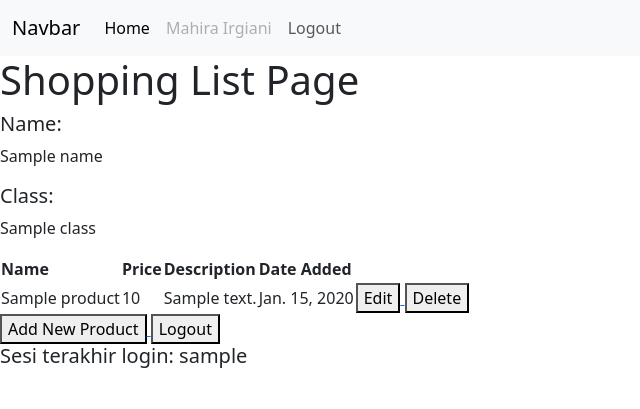
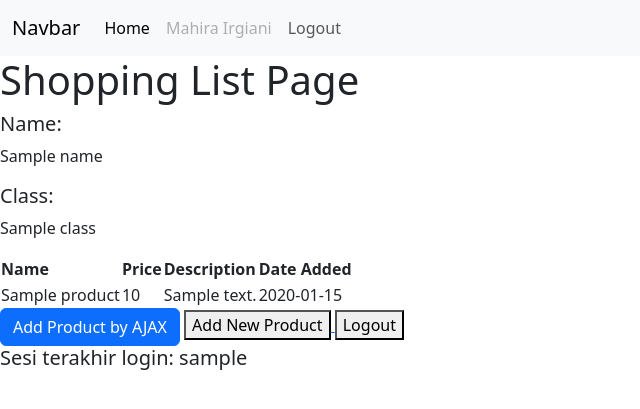
Before and after one commit to mahirairgn/shopping-list, a Django app: template main/templates/main.html in a window 1280 px wide. Shown: the top 409 px of the page, without its empty margins (0-640 px from the left). Run offline with Django 4.2, Linux system fonts and the light colour scheme; tables that the repository leaves empty hold one stand-in row (values such as "Sample post"); the template is opened without the code that fills it: values that come from a table or form of the project are taken from there, most other values are stand-ins (such as "Sample title", 1, 10 or a date in 2020).

Commit message:
menyelesaikan tutorial 5

```diff
--- a/main/templates/main.html
+++ b/main/templates/main.html
@@ -25,7 +25,6 @@
     </nav>
 
 
-
     <h1>Shopping List Page</h1>
 
     <h5>Name:</h5>
@@ -35,40 +34,83 @@
     <p>{{class}}</p>
 
 
+    <table id="product_table"></table>
 
-    <table>
-        <tr>
+
+    <script>
+        async function getProducts() {
+            return fetch("{% url 'main:get_product_json' %}").then((res) => res.json())
+        }
+
+        async function refreshProducts() {
+        document.getElementById("product_table").innerHTML = ""
+        const products = await getProducts()
+        let htmlString = `<tr>
             <th>Name</th>
             <th>Price</th>
             <th>Description</th>
             <th>Date Added</th>
-        </tr>
+        </tr>`
+        products.forEach((item) => {
+            htmlString += `\n<tr>
+            <td>${item.fields.name}</td>
+            <td>${item.fields.price}</td>
+            <td>${item.fields.description}</td>
+            <td>${item.fields.date_added}</td>
+        </tr>`
+        })
 
-        {% comment %} Berikut cara memperlihatkan data produk di bawah baris ini {% endcomment %}
+        document.getElementById("product_table").innerHTML = htmlString
+    }
 
-        {% for product in products %}
-            <tr>
-                <td>{{product.name}}</td>
-                <td>{{product.price}}</td>
-                <td>{{product.description}}</td>
-                <td>{{product.date_added}}</td>
+    function addProduct() {
+        fetch("{% url 'main:add_product_ajax' %}", {
+            method: "POST",
+            body: new FormData(document.querySelector('#form'))
+        }).then(refreshProducts)
 
-                <td>
-                    <a href="{% url 'main:edit_product' product.pk %}">
-                        <button>
-                            Edit
-                        </button>
-                    </a>
-                    <a href="{% url 'main:delete_product' product.pk %}">
-                          <button>
-                              Delete
-                          </button>
-                      </a>
-                </td>
-            </tr>
-        {% endfor %}
-    </table>
+        document.getElementById("form").reset()
+        return false
+    }
 
+    refreshProducts()
+    document.getElementById("button_add").onclick = addProduct
+    </script>
+
+
+    <div class="modal fade" id="exampleModal" tabindex="-1" aria-labelledby="exampleModalLabel" aria-hidden="true">
+        <div class="modal-dialog">
+            <div class="modal-content">
+                <div class="modal-header">
+                    <h1 class="modal-title fs-5" id="exampleModalLabel">Add New Product</h1>
+                    <button type="button" class="btn-close" data-bs-dismiss="modal" aria-label="Close"></button>
+                </div>
+                <div class="modal-body">
+                    <form id="form" onsubmit="return false;">
+                        {% csrf_token %}
+                        <div class="mb-3">
+                            <label for="name" class="col-form-label">Name:</label>
+                            <input type="text" class="form-control" id="name" name="name"></input>
+                        </div>
+                        <div class="mb-3">
+                            <label for="price" class="col-form-label">Price:</label>
+                            <input type="number" class="form-control" id="price" name="price"></input>
+                        </div>
+                        <div class="mb-3">
+                            <label for="description" class="col-form-label">Description:</label>
+                            <textarea class="form-control" id="description" name="description"></textarea>
+                        </div>
+                    </form>
+                </div>
+                <div class="modal-footer">
+                    <button type="button" class="btn btn-secondary" data-bs-dismiss="modal">Close</button>
+                    <button type="button" class="btn btn-primary" id="button_add" data-bs-dismiss="modal">Add Product</button>
+                </div>
+            </div>
+        </div>
+    </div>
+
+    <button type="button" class="btn btn-primary" data-bs-toggle="modal" data-bs-target="#exampleModal">Add Product by AJAX</button>
 
     <a href="{% url 'main:create_product' %}">
         <button>
--- a/main/urls.py
+++ b/main/urls.py
@@ -1,6 +1,7 @@
 from django.urls import path
 from main.views import show_main, create_product, show_xml, show_json, show_xml_by_id, show_json_by_id
 from main.views import register, login_user, logout_user, edit_product, delete_product
+from main.views import get_product_json, add_product_ajax
 
 app_name = 'main'
 
@@ -16,4 +17,6 @@ urlpatterns = [
     path('logout/', logout_user, name='logout'),
     path('edit-product/<int:id>', edit_product, name='edit_product'),
     path('delete/<int:id>', delete_product, name='delete_product'),
+    path('get-product/', get_product_json, name='get_product_json'),
+    path('create-product-ajax/', add_product_ajax, name='add_product_ajax')
 ]
--- a/main/views.py
+++ b/main/views.py
@@ -1,5 +1,5 @@
 import datetime
-from django.http import HttpResponse
+from django.http import HttpResponse, HttpResponseNotFound
 from django.core import serializers
 from django.http import HttpResponseRedirect
 from main.forms import ProductForm
@@ -10,6 +10,7 @@ from django.contrib.auth.forms import UserCreationForm
 from django.contrib import messages
 from django.contrib.auth import authenticate, login, logout
 from django.contrib.auth.decorators import login_required
+from django.views.decorators.csrf import csrf_exempt
 
 from main.models import Product
 
@@ -109,3 +110,23 @@ def delete_product(request, id):
     product.delete()
     # Kembali ke halaman awal
     return HttpResponseRedirect(reverse('main:show_main'))
+
+def get_product_json(request):
+    product_item = Product.objects.all()
+    return HttpResponse(serializers.serialize('json', product_item))
+
+...
+@csrf_exempt
+def add_product_ajax(request):
+    if request.method == 'POST':
+        name = request.POST.get("name")
+        price = request.POST.get("price")
+        description = request.POST.get("description")
+        user = request.user
+
+        new_product = Product(name=name, price=price, description=description, user=user)
+        new_product.save()
+
+        return HttpResponse(b"CREATED", status=201)
+
+    return HttpResponseNotFound()
```
